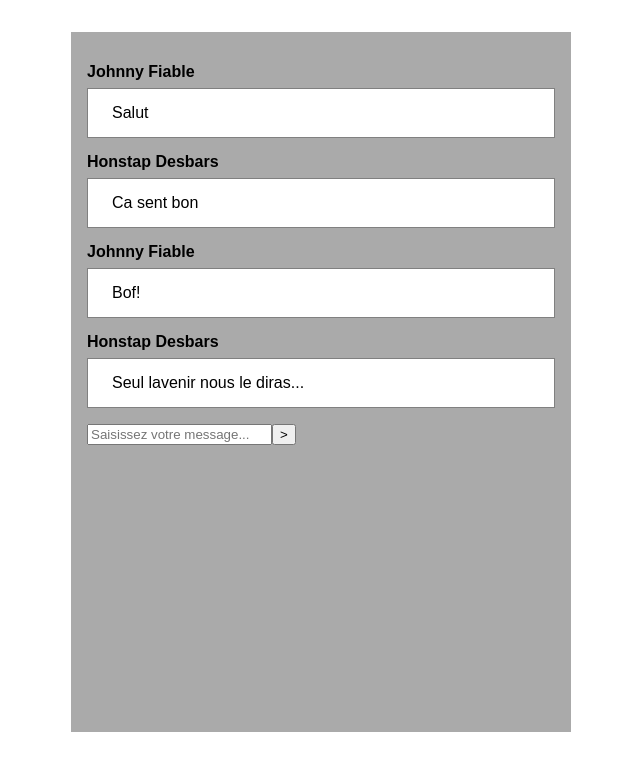
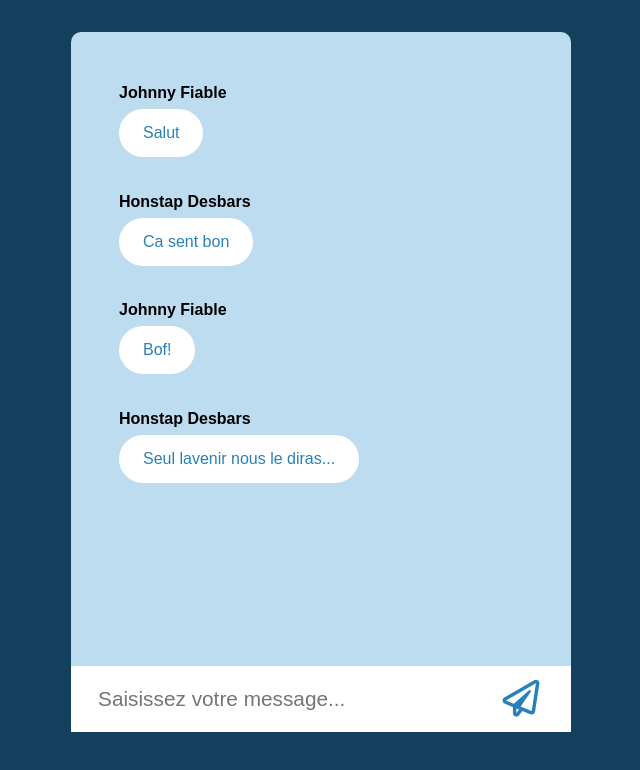
Before and after one commit to baptaste/chatroom, a React app: page / in a window 1280 px wide. Shown: the whole page, without its empty margins (319-959 px from the left). Built offline with nearby package versions, Linux system fonts and the light colour scheme.

Commit message:
Bonus css

```diff
--- a/src/assets/index.html
+++ b/src/assets/index.html
@@ -4,7 +4,8 @@
         <meta charset="utf-8" />
         <meta name="viewport" content="width=device-width, initial-scale=1.0" />
         <meta http-equiv="x-ua-compatible" content="ie=edge" />
-        <title>Modele</title>
+		<link rel="stylesheet" href="https://pro.fontawesome.com/releases/v5.10.0/css/all.css" integrity="sha384-AYmEC3Yw5cVb3ZcuHtOA93w35dYTsvhLPVnYs9eStHfGJvOvKxVfELGroGkvsg+p" crossorigin="anonymous"/>
+        <title>Chatroom</title>
     </head>
     <body>
         <div id="root"></div>
--- a/src/components/Form/index.js
+++ b/src/components/Form/index.js
@@ -2,17 +2,24 @@ import React from 'react';
 import PropTypes from 'prop-types';
 
 const Form = ({ inputValue, onInputChange, sendMessage }) => (
-  <form onSubmit={sendMessage}>
+  <form
+    className="form"
+    onSubmit={sendMessage}
+  >
     <input
       type="text"
+      className="form__message-field"
       placeholder="Saisissez votre message..."
       value={inputValue}
       onChange={onInputChange}
     />
     <button
       type="button"
+      className="form__send-btn"
+      onClick={sendMessage}
+      title="Envoyer"
     >
-      >
+      <i className="far fa-paper-plane" />
     </button>
   </form>
 );
--- a/src/styles/index.scss
+++ b/src/styles/index.scss
@@ -3,18 +3,28 @@
 
 body {
   font-family: sans-serif;
+  background-color: #13405D;
 }
 
 .app {
   width: 500px;
   height: 700px;
+  display: flex;
+  flex-direction: column;
+  justify-content: space-between;
   margin: 2rem auto;
-  padding: 1rem;
-  background-color: #aaa;
+  background-color: #BDDCF0;
+  border-radius: 10px;
+}
+
+.messagesList {
+  padding: 1rem 3rem;
+  height: 100%;
+  overflow-y: auto;
 }
 
 .message {
-  margin: 1rem auto;
+  margin: 2.3rem auto;
 
   &__author {
     font-weight: bold;
@@ -22,8 +32,37 @@ body {
   }
 
   &__content {
+    width: fit-content;
     padding: 1em 1.5em;
-    border: 1px solid grey;
+    border-radius: 25px;
     background-color: white;
+    color: #2980B9;
   }
 }
+
+.form {
+  width: 500px;
+  height: 70px;
+  display: flex;
+
+  &__message-field {
+    width: 80%;
+    height: 100%;
+    font-size: 1.3rem;
+    padding: 1em 1.3em;
+    border-style: none;
+  }
+
+  &__send-btn {
+    width: 20%;
+    height: 100%;
+    border: none;
+    background-color: white;
+    padding: 0;
+  }
+}
+
+.fa-paper-plane {
+  font-size: 2.3rem;
+  color: #2980B9;
+}
```
